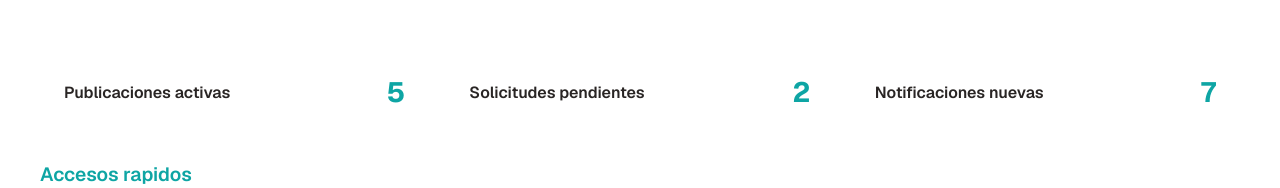
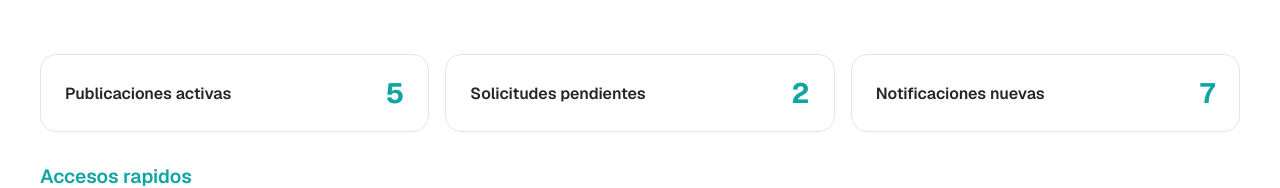
Before and after one commit to FrancoLuduena-dev/Pagina-web-de-donaciones, a Next.js app in the folder frontend/: page /usuario in a window 1280 px wide. Shown: the part 200-388 px from the top of the page. Built offline with nearby package versions, Linux system fonts and the light colour scheme.

Commit message:
tajeta usuario

```diff
--- a/frontend/app/(aplicacion)/usuario/page.tsx
+++ b/frontend/app/(aplicacion)/usuario/page.tsx
@@ -4,6 +4,7 @@ import Link from "next/link";
 import { useEffect, useState } from "react";
 import { useRouter } from "next/navigation";
 import styles from "./usuario.module.css";
+import TarjetaResumen from "@/components/ui/cards/TarjetaResumen/TarjetaResumen";
 
 /* REVISAR CON BACKEND
 import { getToken, logout } from "@/lib/auth";
@@ -45,7 +46,7 @@ export default function UsuarioPage() {
 
                 // Request al backend
                 const response = await fetch(
-                    "http://localhost:8080/api/usuario/me",
+                    "http://localhost:3000/api/usuario/me",
                     {
                         method: "GET",
                         headers: {
@@ -125,24 +126,20 @@ export default function UsuarioPage() {
           </div>
         </section>
         <section className={styles.summaryGrid}>
-          <article className={styles.card}>
-            <h2>Publicaciones activas</h2>
-            <p className={styles.number}>{usuario.publicacionesActivas ?? 0}</p>
-          </article>
+          <TarjetaResumen
+            titulo="Publicaciones activas"
+            valor={usuario.publicacionesActivas ?? 0}
+          />
 
-          <article className={styles.card}>
-            <h2>Solicitudes pendientes</h2>
+          <TarjetaResumen
+            titulo="Solicitudes pendientes"
+            valor={usuario.solicitudesPendientes ?? 0}
+          />
 
-            <p className={styles.number}>
-              {usuario.solicitudesPendientes ?? 0}
-            </p>
-          </article>
-
-          <article className={styles.card}>
-            <h2>Notificaciones nuevas</h2>
-
-            <p className={styles.number}>{usuario.notificaciones ?? 0}</p>
-          </article>
+          <TarjetaResumen
+            titulo="Notificaciones nuevas"
+            valor={usuario.notificaciones ?? 0}
+          />
         </section>
 
         <section className={styles.actions}>
--- /dev/null
+++ b/frontend/components/ui/cards/TarjetaResumen/TarjetaResumen.module.css
@@ -0,0 +1,55 @@
+.card {
+  display: flex;
+  justify-content: space-between;
+  align-items: center;
+  padding: 1.25rem 1.5rem;
+  border: 1px solid var(--color-borde);
+  border-radius: 16px;
+  background-color: var(--color-tarjeta);
+}
+
+.card h2 {
+  font-size: 1rem;
+  font-weight: 600;
+  color: var(--color-texto-principal);
+}
+
+.number {
+  font-size: 1.75rem;
+  font-weight: 700;
+  color: var(--color-primario);
+}
+
+/* celular */
+@media screen and (max-width: 480px) {
+  .card {
+    padding: 0.65rem 0.75rem;
+    border-radius: 10px;
+  }
+
+  .card h2 {
+    font-size: 0.75rem;
+    line-height: 1.1;
+  }
+
+  .number {
+    font-size: 1rem;
+  }
+}
+
+/* tablet */
+@media screen and (min-width: 481px) and (max-width: 768px) {
+  .card {
+    padding: 1.25rem 1.4rem;
+    border-radius: 16px;
+  }
+
+  .card h2 {
+    font-size: 1.1rem;
+    line-height: 1.2;
+  }
+
+  .number {
+    font-size: 1.7rem;
+  }
+}
--- /dev/null
+++ b/frontend/components/ui/cards/TarjetaResumen/TarjetaResumen.tsx
@@ -0,0 +1,18 @@
+import styles from "./TarjetaResumen.module.css";
+
+type TarjetaResumenProps = {
+  titulo: string;
+  valor: number;
+};
+
+export default function TarjetaResumen({
+  titulo,
+  valor,
+}: TarjetaResumenProps) {
+  return (
+    <article className={styles.card}>
+      <h2>{titulo}</h2>
+      <p className={styles.number}>{valor}</p>
+    </article>
+  );
+}
```
Also changed, not shown: frontend/app/(autenticacion)/login/login.module.css (+0 -16 lines).
